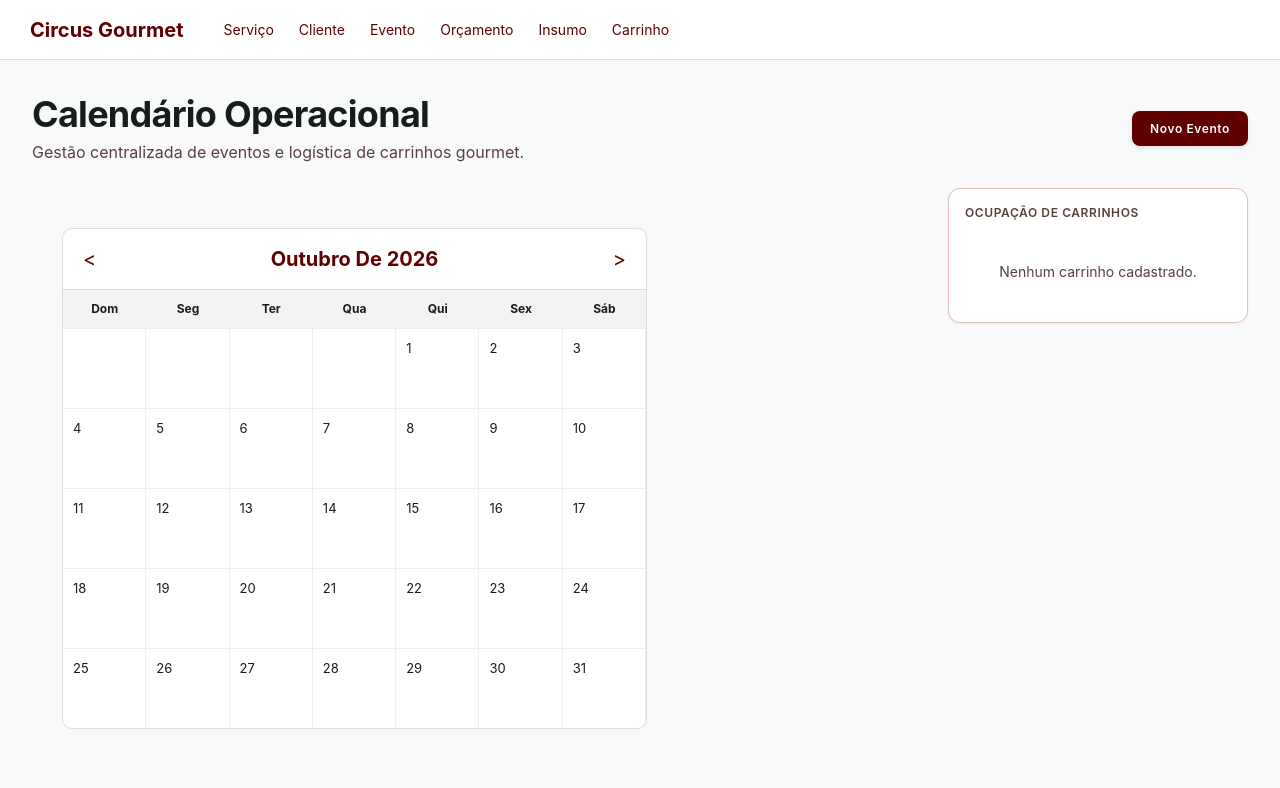
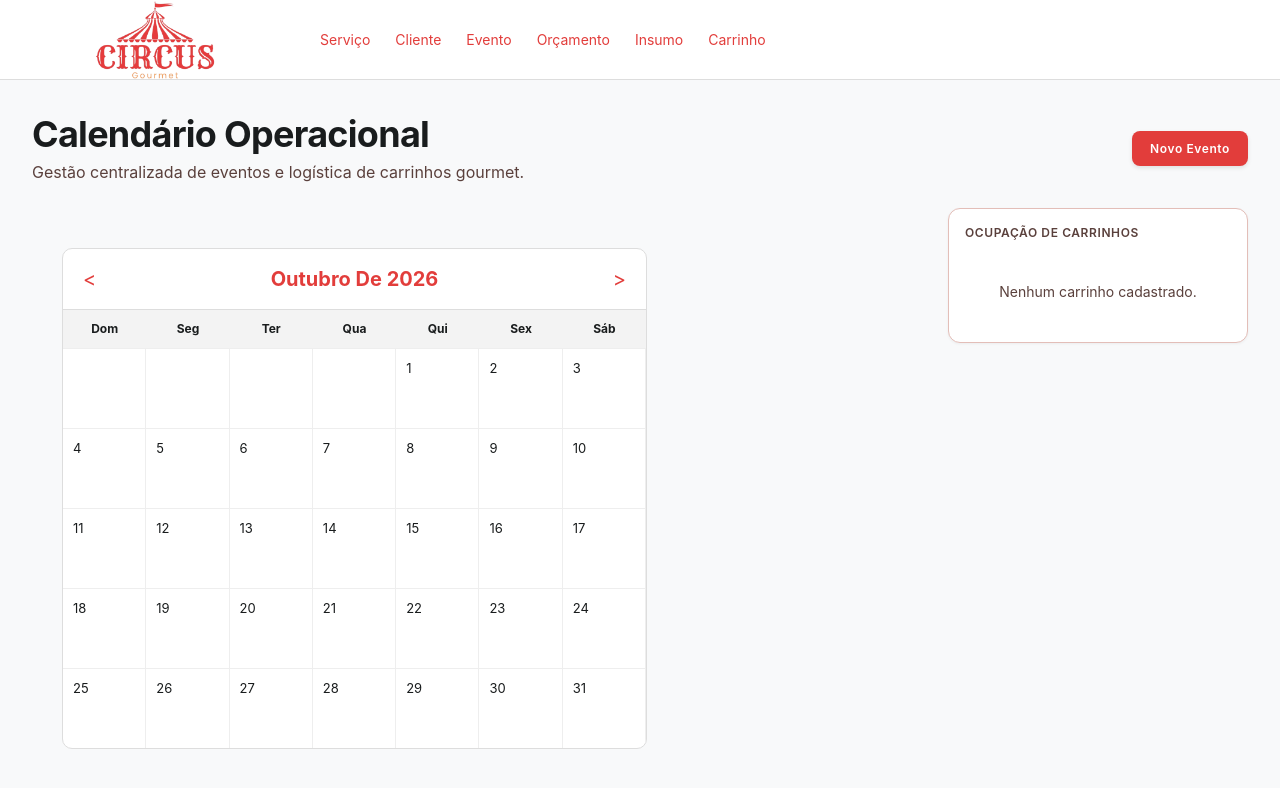
Before and after one commit to viniciusribtech/circusgourmet-projeto, a React app in the folder frontend/: page / in a window 1280 px wide. Shown: the top 788 px of the page. Built offline with nearby package versions, Linux system fonts and the light colour scheme; the HTML template or start-up script is replaced by a standard one.

Commit message:
Logo adicionado e mudança no tom do vermelho, para maior compatibilidade com a marca

```diff
--- a/frontend/src/components/BarraNav/navbar.css
+++ b/frontend/src/components/BarraNav/navbar.css
@@ -1,5 +1,5 @@
 .navbar {
-    height: 60px;
+    height: 80px;
     display: flex;
     align-items: center;
     padding: 0 30px;
@@ -9,8 +9,17 @@
 
 .logo {
     margin: 0;
-    font-size: 20px;
-    color: #610000;
+    width: 250px;
+    height: 150px;
+    display: flex;
+    align-items: center;
+}
+
+.logo img {
+    width: 250px;
+    height: 150px;
+    object-fit: contain;
+    display: block;
 }
 
 .nav-links {
@@ -22,11 +31,11 @@
 .nav-links button {
     border: none;
     background: none;
-    color: #610000;
+    color: #e23d3b;
     cursor: pointer;
     font-size: 14px;
 }
 
 .nav-links button:hover {
-    color: #610000;
+    color: #e23d3b;
 }
--- a/frontend/src/components/BarraNav/navbar.jsx
+++ b/frontend/src/components/BarraNav/navbar.jsx
@@ -1,9 +1,12 @@
 import './navbar.css';
+import logo from '../../assets/Logomarca_CircusGourmet.png';
 
 function Navbar() {
     return (
         <nav className="navbar">
-            <h1 className="logo">Circus Gourmet</h1>
+            <h1 className="logo">
+                <img src={logo} alt="Logo Circus Gourmet" />
+            </h1>
 
             <div className="nav-links">
 
--- a/frontend/src/components/Botao/botao.css
+++ b/frontend/src/components/Botao/botao.css
@@ -3,7 +3,7 @@
     align-items: center;
     justify-content: center;
     padding: 10px 18px;
-    background-color: #610000;
+    background-color: #e23d3b;
     color: #ffffff;
     border: none;
     border-radius: 8px;
--- a/frontend/src/components/Calendario/calendar.css
+++ b/frontend/src/components/Calendario/calendar.css
@@ -18,14 +18,14 @@
 .calendar-header h2 {
     margin: 0;
     font-size: 20px;
-    color: #610000;
+    color: #e23d3b;
     text-transform: capitalize;
 }
 
 .calendar-header button {
     border: none;
     background: none;
-    color: #610000;
+    color: #e23d3b;
     font-size: 20px;
     cursor: pointer;
 }
```
Also changed, not shown: frontend/src/assets/Logomarca_CircusGourmet.png (added), frontend/src/components/ProximoEvento/proximoEvento.jsx (added).
